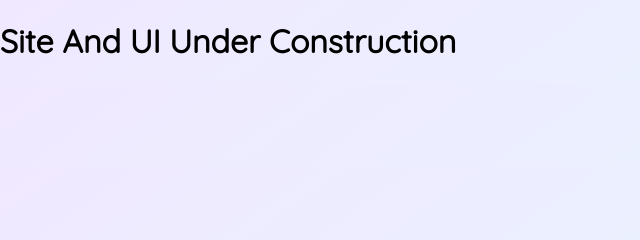
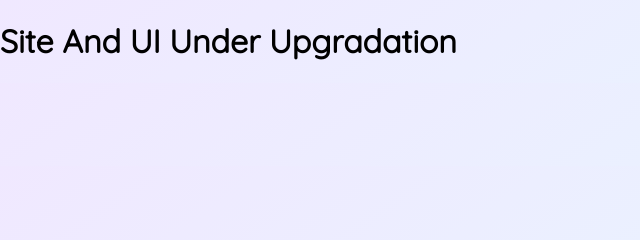
Before and after one commit to VanshTheJudged/MedVault, a website: page public/index.html in a window 1280 px wide. Shown: the top 240 px of the page, 0-640 px from the left. Drawn offline with Linux system fonts and the light colour scheme.

Commit message:
upgrading

```diff
--- a/public/index.html
+++ b/public/index.html
@@ -7,7 +7,7 @@
   <link rel="stylesheet" href="style.css">
 </head>
 <body>
-  <h1>Site And UI Under Construction</h1>
+  <h1>Site And UI Under Upgradation</h1>
   <!--<div class="svg-background">
     <svg width="200" height="200" style="top:10%; left:5%;">
       <circle cx="100" cy="100" r="80" fill="#ff99cc" />
```
